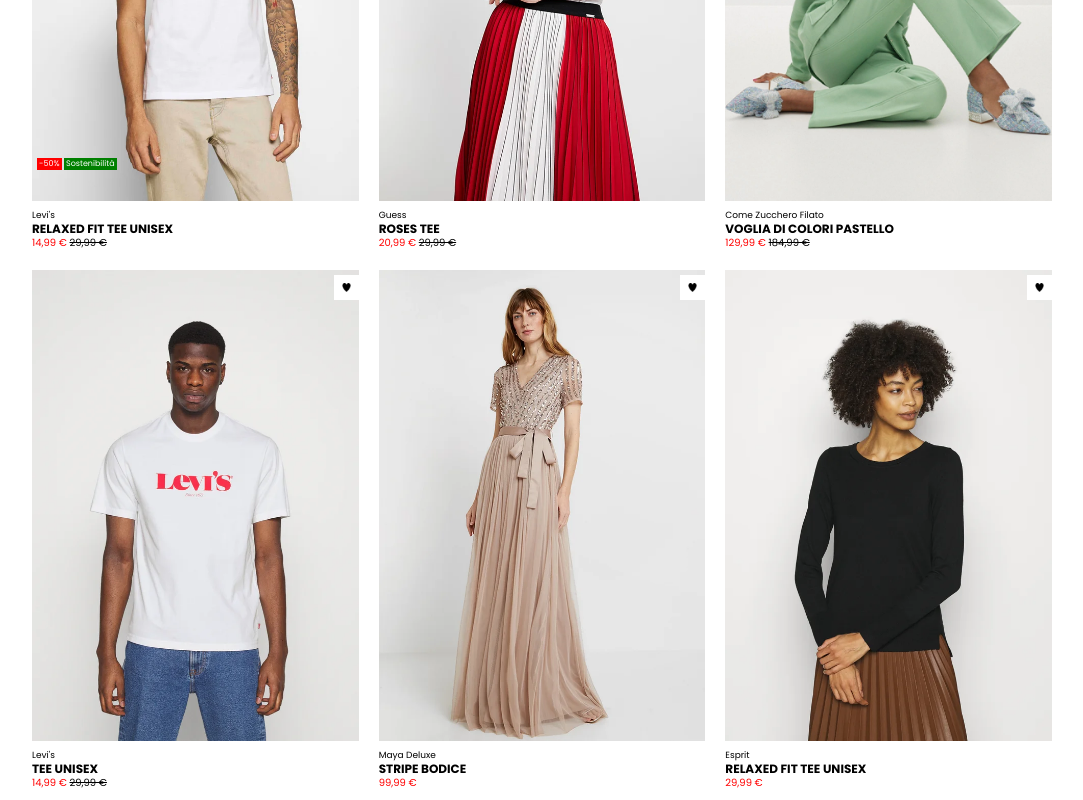
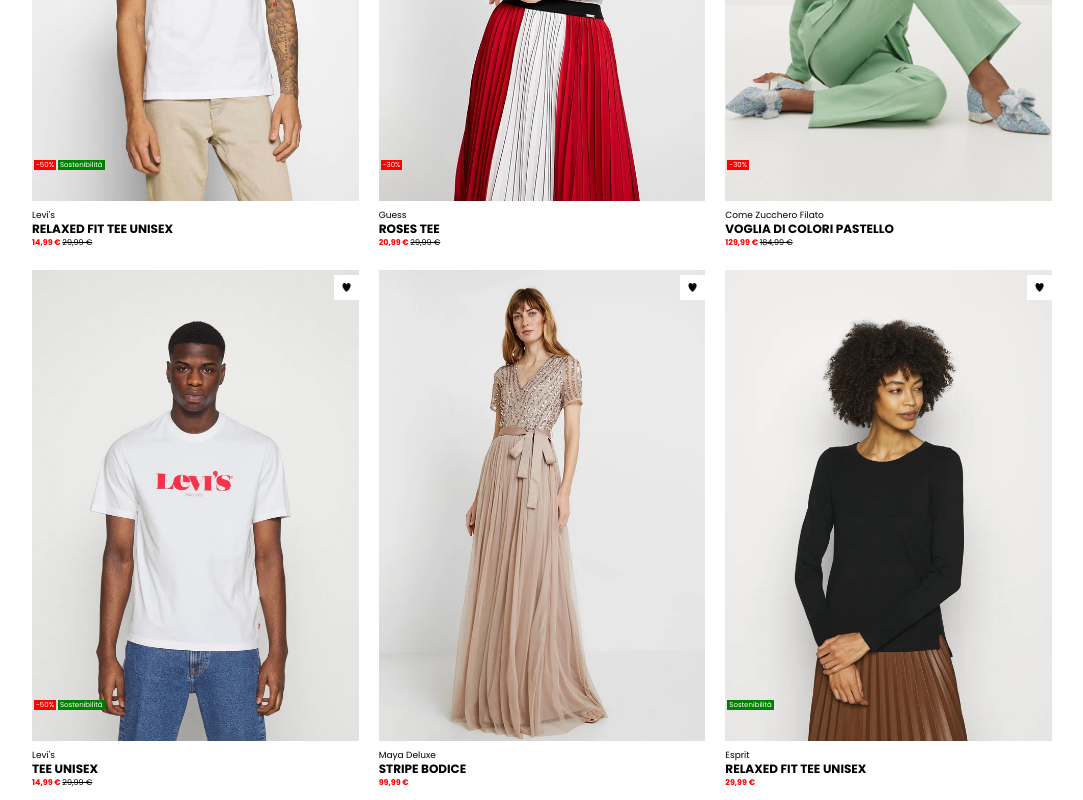
Before and after one commit to eduardorocco/html-css-boolando, a plain HTML site: page index.html in a window 1280 px wide. Shown: the part 347-1147 px from the top of the page, without its empty margins (98-1181 px from the left). Drawn offline with Linux system fonts and the light colour scheme.

Commit message:
ADD tag to other items

```diff
--- a/css/app.css
+++ b/css/app.css
@@ -101,18 +101,21 @@
 
 .prize {
 	color: red;
-	font-size: 10px;
+	font-size: 8px;
+	font-weight: bold;
 }
+
 
 s {
 	color: black;
+	font-weight: normal;
 }
 
 
 .special-tag {
 	display: flex;
 	color: white;
-	font-size: 8px;
+	font-size: 7px;
 	font-weight: light;
 	position: relative;
 }
@@ -124,7 +127,7 @@
 	background-color: red;
 	position: absolute;
 	bottom: 80px;
-	left: 5px;
+	left: 2px;
 }
 
 .eco-item {
@@ -133,8 +136,18 @@
 	background-color: green;
 	position: absolute;
 	bottom: 80px;
-	left: 32px;
+	left: 26px;
 }
+
+.special-tag :only-child:not(.discount){
+	padding-left: 2px;
+	padding-right: 2px;
+	background-color: green;
+	position: absolute;
+	bottom: 80px;
+	left: 2px;
+}
+
 
 .favorite-item {
 	background-color: white;
--- a/index.html
+++ b/index.html
@@ -71,6 +71,9 @@
                                 <li class="prize">20,99 &euro; <s>29,99 &euro;</s></li>
                             </ul>
                             <img src="./img/b-heart.png" class="favorite-item" alt="">
+                            <ul class="special-tag">
+                                <li class="discount">-30%</li>
+                            </ul>
                         </a>
                     </div>
 
@@ -83,6 +86,9 @@
                                 <li class="prize">129,99 &euro; <s>184,99 &euro;</s></li>
                             </ul>
                             <img src="./img/b-heart.png" class="favorite-item" alt="">
+                            <ul class="special-tag">
+                                <li class="discount">-30%</li>
+                            </ul>
                         </a>
                     </div>
 
@@ -95,6 +101,10 @@
                                 <li class="prize">14,99 &euro; <s>29,99 &euro;</s></li>
                             </ul>
                             <img src="./img/b-heart.png" class="favorite-item" alt="">
+                            <ul class="special-tag">
+                                <li class="discount">-50%</li>
+                                <li class="eco-item">Sostenibilità</li>
+                            </ul>
                         </a>
                     </div>
 
@@ -119,6 +129,9 @@
                                 <li class="prize">29,99 &euro;</li>
                             </ul>
                             <img src="./img/b-heart.png" class="favorite-item" alt="">
+                            <ul class="special-tag">
+                                <li class="eco-item">Sostenibilità</li>
+                            </ul>
                         </a>
                     </div>
 
```
